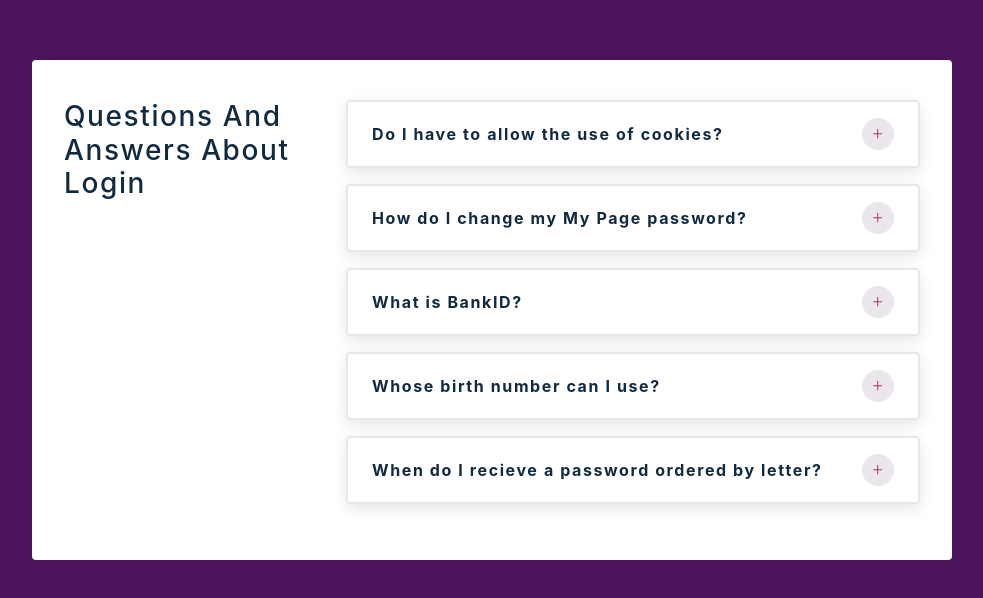
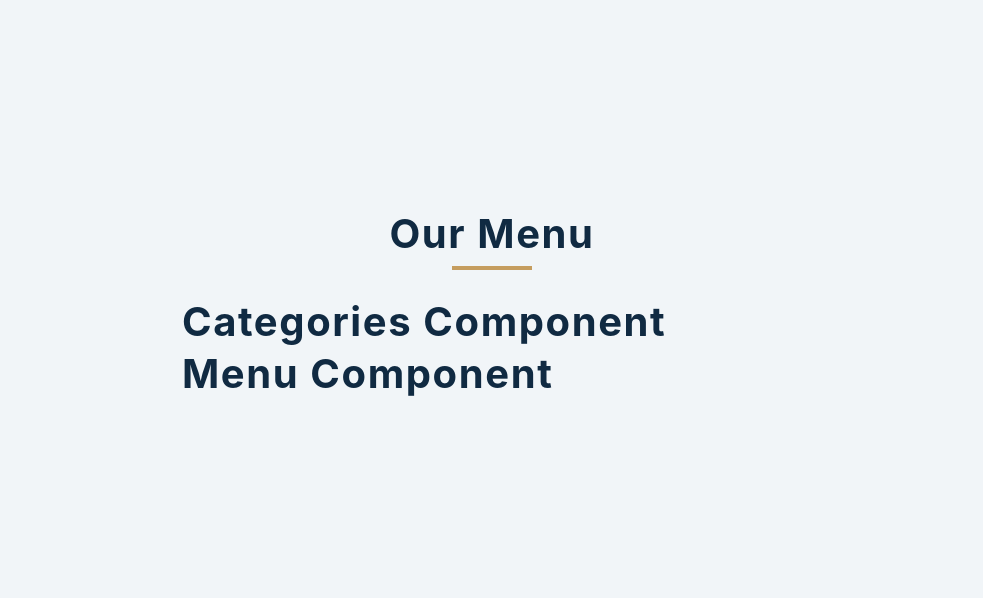
Before and after one commit to jmdc89/reactProjects, a React (Create React App) app: page / in a window 1280 px wide. Shown: the part 170-768 px from the top of the page, without its empty margins (148-1131 px from the left). Built offline with nearby package versions, Linux system fonts and the light colour scheme.

Commit message:
Menu App

```diff
--- a/src/04accordion/accordion.css
+++ b/src/04accordion/accordion.css
@@ -63,7 +63,6 @@ Global Styles
 body {
   font-family: -apple-system, BlinkMacSystemFont, 'Segoe UI', Roboto, Oxygen,
     Ubuntu, Cantarell, 'Open Sans', 'Helvetica Neue', sans-serif;
-  background: var(--clr-purple);
   color: var(--clr-grey-1);
   line-height: 1.5;
   font-size: 0.875rem;
--- a/src/05menu/App.js
+++ b/src/05menu/App.js
@@ -2,9 +2,24 @@ import React, { useState } from 'react';
 import Menu from './Menu';
 import Categories from './Categories';
 import items from './data';
+import './menu.css';
 
-function App() {
-  return <h2>menu project setup</h2>;
+function MenuApp() {
+  const [menuItems, setMenuItems] = useState(items);
+  const [categories, setCategories] = useState([]);
+
+  return (
+    <main>
+      <section className="menu section-m">
+        <div className="title-m">
+          <h2>our menu</h2>
+          <div className="underline-m"></div>
+        </div>
+        <Categories categories={categories}  />
+        <Menu items={menuItems} />
+      </section>
+    </main>
+  );
 }
 
-export default App;
+export default MenuApp;
--- a/src/05menu/menu.css
+++ b/src/05menu/menu.css
@@ -124,14 +124,14 @@ p {
 /*  global classes */
 
 /* section */
-.section {
+.section-m {
   width: 90vw;
   margin: 0 auto;
   max-width: var(--max-width);
 }
 
 @media screen and (min-width: 992px) {
-  .section {
+  .section-m {
     width: 95vw;
   }
 }
@@ -142,26 +142,26 @@ Menu
 ===============
 */
 
-.menu {
+.menu-m {
   padding: 5rem 0;
 }
-.title {
+.title-m {
   text-align: center;
   margin-bottom: 2rem;
 }
-.underline {
+.underline-m {
   width: 5rem;
   height: 0.25rem;
   background: var(--clr-gold);
   margin-left: auto;
   margin-right: auto;
 }
-.btn-container {
+.btn-container-m {
   margin-bottom: 4rem;
   display: flex;
   justify-content: center;
 }
-.filter-btn {
+.filter-btn-m {
   background: transparent;
   border-color: transparent;
   font-size: 1rem;
@@ -174,11 +174,11 @@ Menu
   transition: var(--transition);
   border-radius: var(--radius);
 }
-.filter-btn:hover {
+.filter-btn-m:hover {
   background: var(--clr-gold);
   color: var(--clr-white);
 }
-.section-center {
+.section-center-m {
   width: 90vw;
   margin: 0 auto;
   max-width: 1170px;
@@ -186,12 +186,12 @@ Menu
   gap: 3rem 2rem;
   justify-items: center;
 }
-.menu-item {
+.menu-item-m {
   display: grid;
   gap: 1rem 2rem;
   max-width: 25rem;
 }
-.photo {
+.photo-m {
   object-fit: cover;
   height: 200px;
   width: 100%;
@@ -199,38 +199,38 @@ Menu
   border-radius: var(--radius);
   display: block;
 }
-.item-info header {
+.item-info-m header {
   display: flex;
   justify-content: space-between;
   border-bottom: 0.5px dotted var(--clr-grey-5);
 }
-.item-info h4 {
+.item-info-m h4 {
   margin-bottom: 0.5rem;
 }
-.price {
+.price-m {
   color: var(--clr-gold);
 }
-.item-text {
+.item-text-m {
   margin-bottom: 0;
   padding-top: 1rem;
 }
 
 @media screen and (min-width: 768px) {
-  .menu-item {
+  .menu-item-m {
     grid-template-columns: 225px 1fr;
     gap: 0 1.25rem;
     max-width: 40rem;
   }
-  .photo {
+  .photo-m {
     height: 175px;
   }
 }
 @media screen and (min-width: 1200px) {
-  .section-center {
+  .section-center-m {
     width: 95vw;
     grid-template-columns: 1fr 1fr;
   }
-  .photo {
+  .photo-m {
     height: 150px;
   }
 }
--- a/src/index.js
+++ b/src/index.js
@@ -4,13 +4,15 @@ import BirthdayApp from './01birthday/App';
 import Tours from './02tours/App';
 import Reviews from './03reviews/App';
 import Accordion from './04accordion/App';
+import MenuApp from './05menu/App';
 
 ReactDOM.render(
   <React.StrictMode>
     {/* <BirthdayApp />
-    <Tours/> */}
-    {/* <Reviews/> */}
-    <Accordion/>
+    <Tours/>
+    <Reviews/>
+    <Accordion/> */}
+    <MenuApp/>
   </React.StrictMode>,
   document.getElementById('root')
 );
```
